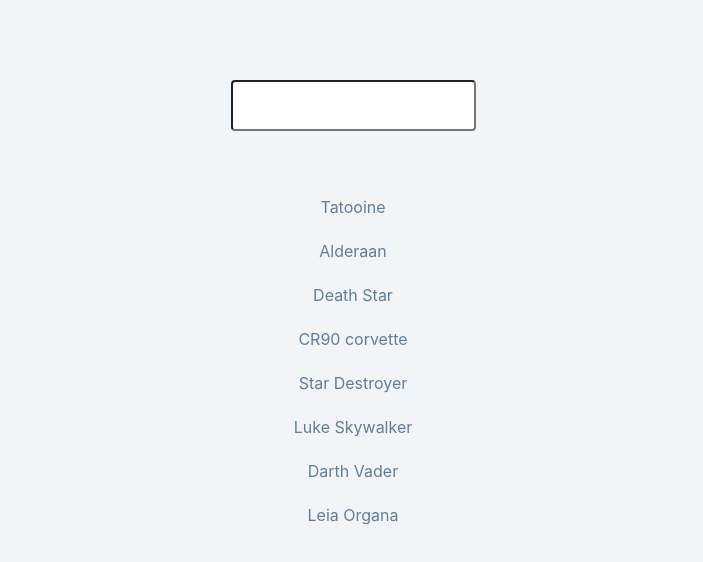
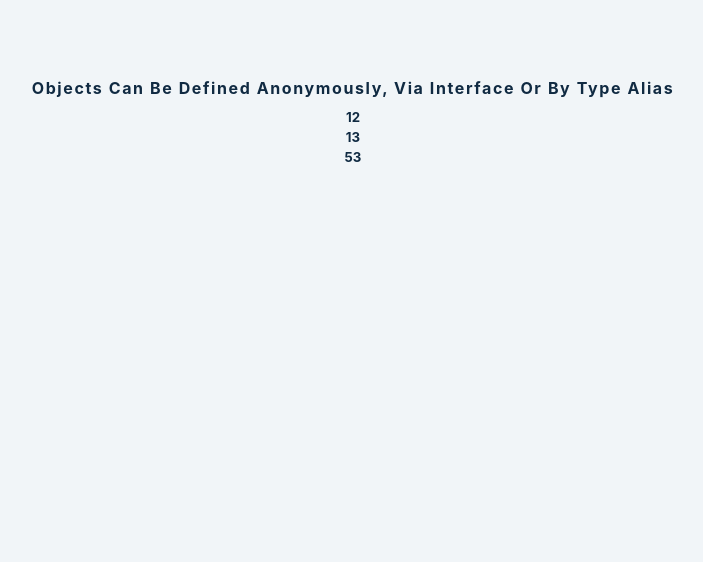
Before and after one commit to alivarastepour/react, a React (Create React App) app: page / in a window 1280 px wide. Shown: the top 562 px of the page, without its empty margins (287-990 px from the left). Built offline with nearby package versions, Linux system fonts and the light colour scheme.

Commit message:
anonymous objects, interface and type alias

```diff
--- a/src/App.js
+++ b/src/App.js
@@ -1,5 +1,5 @@
 import React from 'react'
-import Setup from './tutorial/2-useEffect/setup/5-useEffect-example 2'
+import Setup from './tutorial/18-typescript/object types'
 function App() {
   return (
     <div className='container'>
--- /dev/null
+++ b/src/tutorial/18-typescript/object types.tsx
@@ -0,0 +1,34 @@
+import React from "react";
+
+const Setup = () => {
+    type a = {
+        name:string,
+        age:number
+    }
+    interface b {
+        name:string,
+        age:number
+    }
+    function f(person: {name:string, age:number}):number {
+        return person.age;
+    }
+    function f1(person:a): number{
+        return person.age;
+    }
+    function f2(person:b):number{
+        return person.age;
+    }
+
+    const o1:a = {name:'mamad', age:13};
+    const o2:b = {name:'zohre', age:53};
+
+    return <>
+
+        <h4>objects can be defined anonymously, via interface or by type alias</h4>
+        <h5>{f({name:'ali', age:12})}</h5>
+        <h5>{f1(o1)}</h5>
+        <h5>{f2(o2)}</h5>
+    </>
+
+}
+export default Setup;
```
